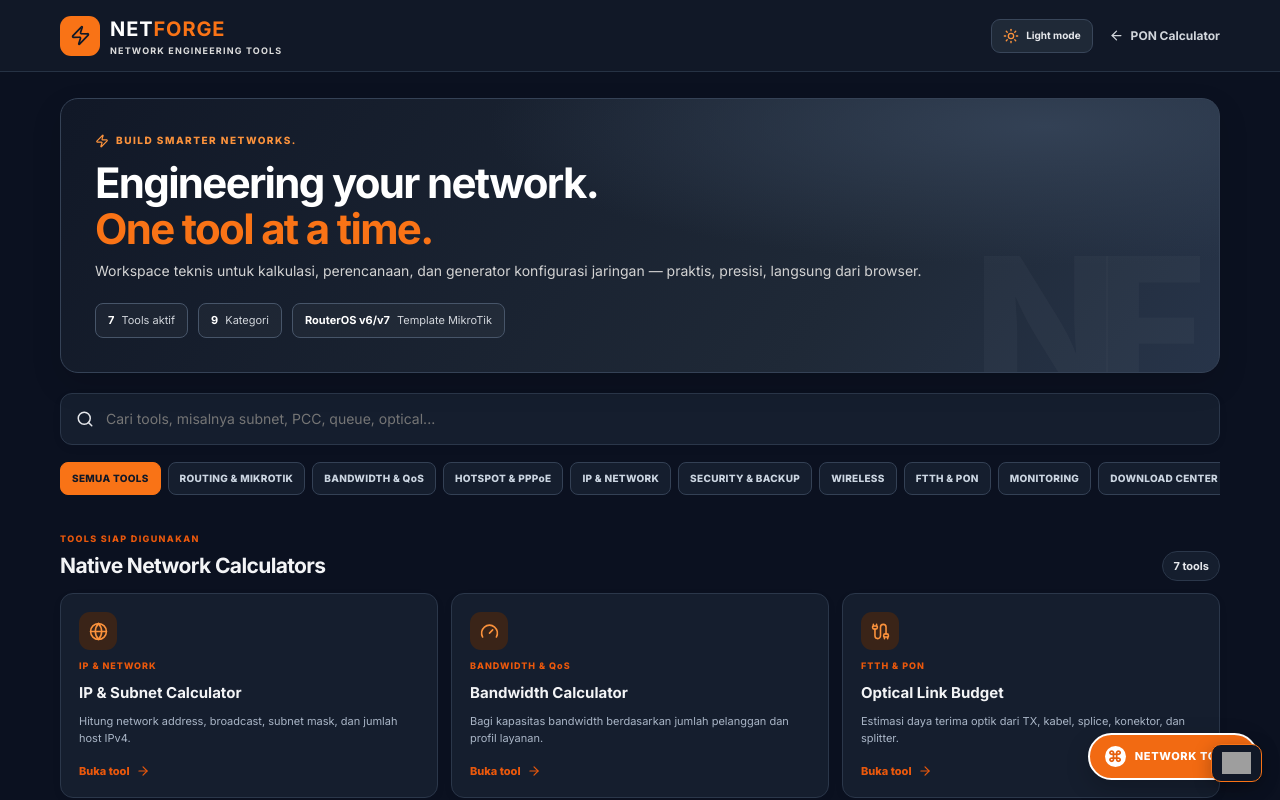
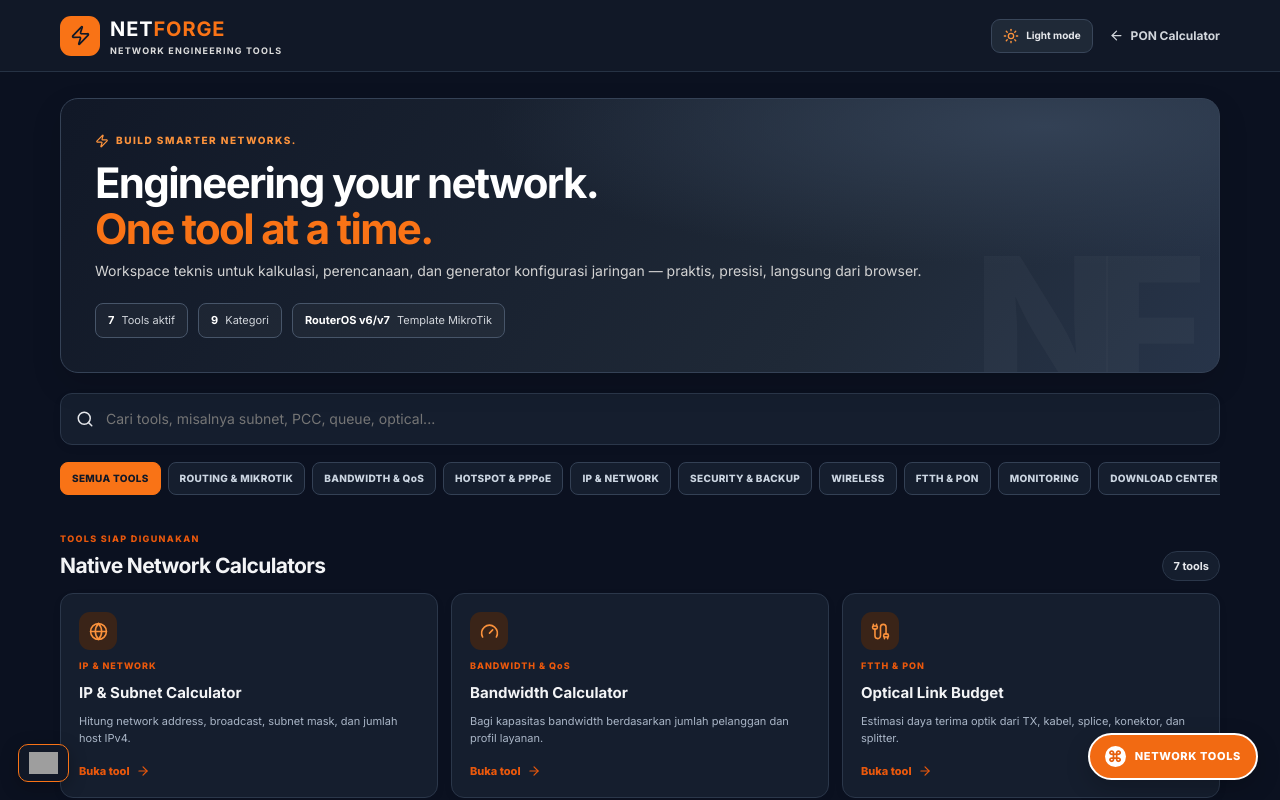
Before and after one commit to mikrotikscript/PON, a Next.js app: page /tools in a window 1280 px wide. Shown: the top 800 px of the page. Built offline with nearby package versions, Linux system fonts and the light colour scheme; grey boxes are pictures that could not be loaded.

Commit message:
fix(netforge): move visitor counter away from floating tools button

```diff
--- a/app/globals.css
+++ b/app/globals.css
@@ -138,8 +138,8 @@ button{cursor:pointer}
 .pon-app.dark .pon-brand{color:#fff}
 
 /* NETFORGE global page-hit counter */
-.netforge-hit-counter{position:fixed;right:18px;bottom:18px;z-index:1000;display:flex;align-items:center;justify-content:center;padding:7px 10px;background:#111827;border:1px solid #f97316;border-radius:10px;box-shadow:0 5px 18px #0004;line-height:0;transition:transform .18s ease,box-shadow .18s ease}
+.netforge-hit-counter{position:fixed;left:18px;right:auto;bottom:18px;z-index:1000;display:flex;align-items:center;justify-content:center;padding:7px 10px;background:#111827;border:1px solid #f97316;border-radius:10px;box-shadow:0 5px 18px #0004;line-height:0;transition:transform .18s ease,box-shadow .18s ease}
 .netforge-hit-counter:hover{transform:translateY(-2px);box-shadow:0 8px 22px #0005}
 .netforge-hit-counter img{display:block;width:auto;height:22px;max-width:160px}
-@media(max-width:560px){.netforge-hit-counter{right:10px;bottom:10px;padding:6px 8px}.netforge-hit-counter img{height:19px}}
+@media(max-width:560px){.netforge-hit-counter{left:10px;right:auto;bottom:10px;padding:6px 8px}.netforge-hit-counter img{height:19px}}
 @media print{.netforge-hit-counter{display:none!important}}
```
